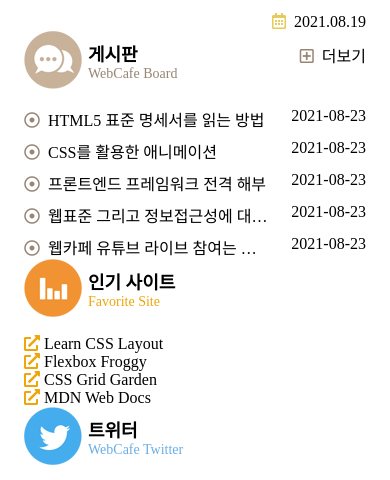
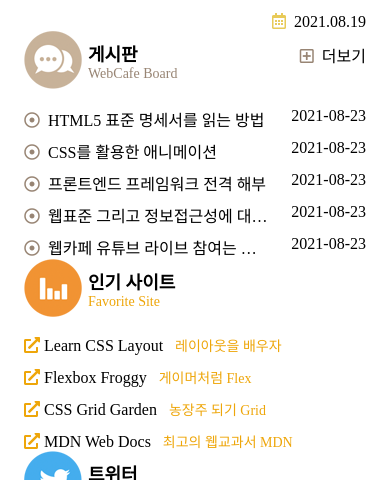
Before and after one commit to CHAERYEON-LEE/zeroConnecTo, a website: page RWD/index.html in a window 390 px wide. Shown: the part 1275-1755 px from the top of the page. Drawn offline with Linux system fonts and the light colour scheme; a web font is replaced by a local one.

Commit message:
인기사이트 디자인 완성

```diff
--- a/RWD/css/index.css
+++ b/RWD/css/index.css
@@ -229,7 +229,9 @@ input[type="search"]{
     transform: translateX(var(--spacing-sm));
 }
 /* 공통 인기사이트 */
-
+.favorite__item{
+    margin-top: var(--spacing-sm);
+}
 
 
 /* 모바일 디바이스 (Mobile device) */
@@ -332,11 +334,13 @@ input[type="search"]{
         transform: none;
     }
 
-    /* 모바일 게시판 */
-
-
     /* 모바일 인기사이트 */
-
+    .favorite__link::after{
+        content: attr(data-tooltip);
+        margin-left: var(--spacing-xs);
+        color: var(--accent-favorite);
+        font-size: var(--text-sm);
+    }
 
 }
 
```
